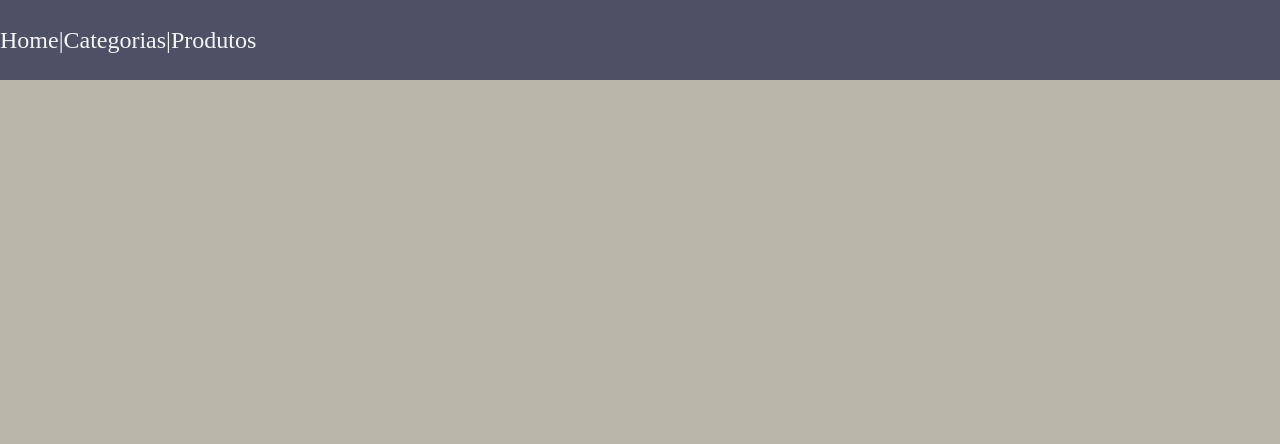
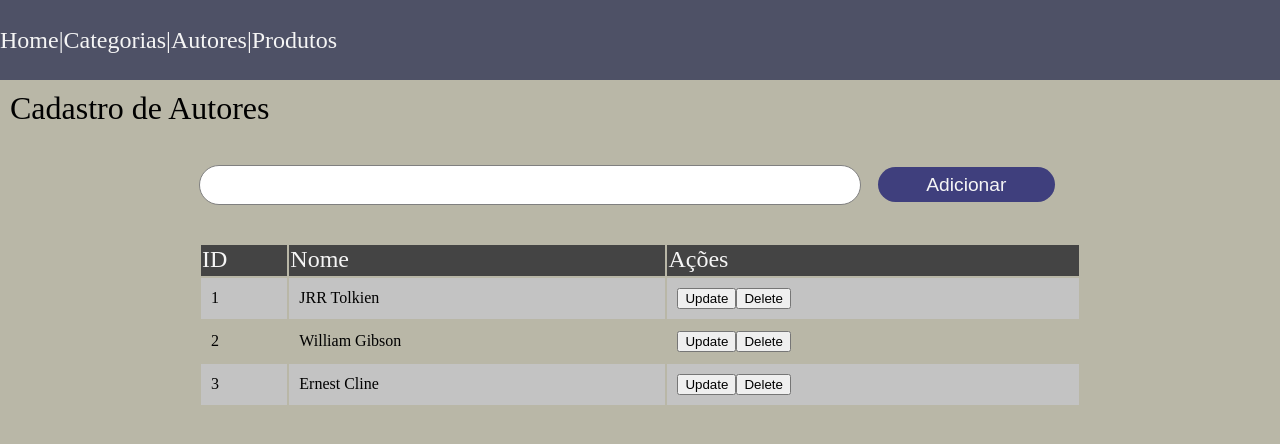
Before and after one commit to GustavoBonif/ProjetoFinalWeb1, a Vue app in the folder proj-admin/: page /autores in a window 1280 px wide. Shown: the top 444 px of the page. Built offline with nearby package versions, Linux system fonts and the light colour scheme; data requests are answered from the project's data file.

Commit message:
Criando CRUD de autores

```diff
--- a/proj-admin/db/db.json
+++ b/proj-admin/db/db.json
@@ -31,6 +31,10 @@
     {
       "id": 16,
       "description": "Nova"
+    },
+    {
+      "id": 17,
+      "description": "teste"
     }
   ],
   "genres": [
@@ -51,6 +55,26 @@
       "name": "Novo Filme",
       "categoryId": 11,
       "genreId": 1
+    },
+    {
+      "id": 3,
+      "name": "kung fu panda",
+      "categoryId": 15,
+      "category": {}
+    }
+  ],
+  "authors": [
+    {
+      "id": 1,
+      "name": "JRR Tolkien"
+    },
+    {
+      "id": 2,
+      "name": "William Gibson"
+    },
+    {
+      "id": 3,
+      "name": "Ernest Cline"
     }
   ],
   "users": [
--- a/proj-admin/src/App.vue
+++ b/proj-admin/src/App.vue
@@ -6,6 +6,7 @@ import { RouterLink, RouterView } from "vue-router";
   <header>
     <RouterLink to="/" class="header-link">Home</RouterLink> |
     <RouterLink to="/categorias" class="header-link">Categorias</RouterLink> |
+    <RouterLink to="/autores" class="header-link">Autores</RouterLink> |
     <RouterLink to="/produtos" class="header-link">Produtos</RouterLink>
   </header>
   <main>
--- /dev/null
+++ b/proj-admin/src/components/author/FormAuthor.vue
@@ -0,0 +1,68 @@
+<script>
+import { mapActions } from "pinia";
+import { useAuthorStore } from "@/stores/author";
+
+export default {
+  props: {
+    currentAuthor: {
+      type: Object,
+    },
+  },
+  data() {
+    return {
+      author: this.currentAuthor,
+    };
+  },
+  methods: {
+    ...mapActions(useAuthorStore, ["saveAuthor"]),
+    async save() {
+      try {
+        const msg = await this.saveAuthor(this.author);
+        alert(msg);
+        Object.assign(this.author, {
+          id: "",
+          name: "",
+        });
+      } catch (e) {
+        alert("Ooops! Algo de errado!");
+      }
+    },
+  },
+};
+</script>
+
+<template>
+  <div class="author-form">
+    <input type="text" v-model="author.name" />
+    <button @click="save">
+      {{ currentAuthor.id !== "" ? "Salvar" : "Adicionar" }}
+    </button>
+  </div>
+</template>
+
+<style scoped>
+.author-form input {
+  width: 75%;
+  height: 40px;
+  border-radius: 20px;
+  border: 1px solid gray;
+  padding-left: 20px;
+  font-size: 1.2em;
+}
+
+.author-form button {
+  height: 35px;
+  width: 20%;
+  margin-left: 2%;
+  background-color: rgb(63, 63, 125);
+  color: whitesmoke;
+  font-size: 1.2em;
+  border-radius: 20px;
+  border: 0;
+}
+
+.author-form {
+  margin: 3% auto;
+  width: 70%;
+}
+</style>
--- /dev/null
+++ b/proj-admin/src/components/author/ListAuthor.vue
@@ -0,0 +1,55 @@
+<script>
+import { mapState, mapStores, mapActions } from "pinia";
+import { useAuthorStore } from "@/stores/author";
+import DataTable from "../template/DataTable.vue";
+export default {
+  components: { DataTable },
+  data() {
+    return {
+      columns: [
+        { label: "ID", field: "id" },
+        { label: "Nome", field: "name" },
+      ],
+    };
+  },
+  computed: {
+    ...mapStores(useAuthorStore),
+    ...mapState(useAuthorStore, ["authors"]),
+  },
+  methods: {
+    ...mapActions(useAuthorStore, ["getAllAuthors", "deleteAuthor"]),
+    async deleteItem(author) {
+      try {
+        await this.deleteAuthor(author.id);
+        alert("Item excluído com sucesso.");
+      } catch (e) {
+        alert(e);
+      }
+    },
+  },
+  async mounted() {
+    try {
+      await this.getAllAuthors();
+    } catch (e) {
+      alert(e);
+    }
+  },
+};
+</script>
+<template>
+  <div class="author-list">
+    <data-table
+      :columns="columns"
+      :items="authors"
+      @edit="$emit('edit', $event)"
+      @delete="deleteItem"
+    />
+  </div>
+</template>
+
+<style scoped>
+.author-list {
+  margin: 3% auto;
+  width: 70%;
+}
+</style>
--- a/proj-admin/src/router/index.js
+++ b/proj-admin/src/router/index.js
@@ -19,6 +19,11 @@ const router = createRouter({
       name: "category",
       component: () => import("../views/CategoryView.vue"),
     },
+    {
+      path: "/autores",
+      name: "author",
+      component: () => import("../views/AuthorView.vue"),
+    },
   ],
 });
 
--- /dev/null
+++ b/proj-admin/src/stores/author.js
@@ -0,0 +1,69 @@
+import { defineStore } from "pinia";
+import axios from "axios";
+
+export const useAuthorStore = defineStore({
+  id: "author",
+  state: () => ({
+    authors: [],
+  }),
+  actions: {
+    async getAllAuthors() {
+      try {
+        const { data } = await axios.get("http://localhost:4000/authors");
+        this.authors = data;
+        return Promise.resolve();
+      } catch (e) {
+        console.error(e);
+        if (e.response.status === 404)
+          return Promise.reject(e.response.statusText);
+        return Promise.reject("Erro desconhecido ao consultar 'Author'");
+      }
+    },
+    async addAuthor(author) {
+      try {
+        const { data } = await axios.post(
+          "http://localhost:4000/authors",
+          author
+        );
+        this.authors.push(data);
+        return Promise.resolve("Autor adicionado com sucesso!");
+      } catch (e) {
+        console.error(e);
+        return Promise.reject(e);
+      }
+    },
+    async updateAuthor(author) {
+      try {
+        await axios.put(
+          `http://localhost:4000/authors/${author.id}`,
+          author
+        );
+        const index = this.authors.findIndex((c) => c.id === author.id);
+        this.authors.splice(index, 1, { ...author });
+        return Promise.resolve("Autor alterado com sucesso!");
+      } catch (e) {
+        console.error(e);
+        return Promise.reject(e);
+      }
+    },
+    async saveAuthor(author) {
+      if (author.id) {
+        return await this.updateAuthor(author);
+      } else {
+        return await this.addAuthor(author);
+      }
+    },
+    async deleteAuthor(author_id) {
+      try {
+        await axios.delete(`http://localhost:4000/authors/${author_id}`);
+        const index = this.authors.findIndex(
+          (author) => author.id === author_id
+        );
+        this.authors.splice(index, 1);
+        return Promise.resolve();
+      } catch (e) {
+        return Promise.reject("Erro ao excluir");
+      }
+    },
+  },
+});
--- a/proj-admin/src/stores/category.js
+++ b/proj-admin/src/stores/category.js
@@ -16,7 +16,7 @@ export const useCategoryStore = defineStore({
         console.error(e);
         if (e.response.status === 404)
           return Promise.reject(e.response.statusText);
-        return Promise.reject("Erro desconhecido ao consultar 'Catgory'");
+        return Promise.reject("Erro desconhecido ao consultar 'Category'");
       }
     },
     async addCategory(category) {
--- /dev/null
+++ b/proj-admin/src/views/AuthorView.vue
@@ -0,0 +1,29 @@
+<script>
+import ListAuthor from "../components/author/ListAuthor.vue";
+import FormAuthor from "../components/author/FormAuthor.vue";
+
+export default {
+  components: { ListAuthor, FormAuthor },
+  data() {
+    return {
+      currentAuthor: {
+        id: "",
+        name: "",
+      },
+    };
+  },
+
+  methods: {
+    prepareToUpdate(author) {
+      Object.assign(this.currentAuthor, author);
+    },
+  },
+};
+</script>
+<template>
+  <h1>Cadastro de Autores</h1>
+  <FormAuthor :currentAuthor="currentAuthor" />
+  <ListAuthor @edit="prepareToUpdate" />
+</template>
+
+<style scoped></style>
```
